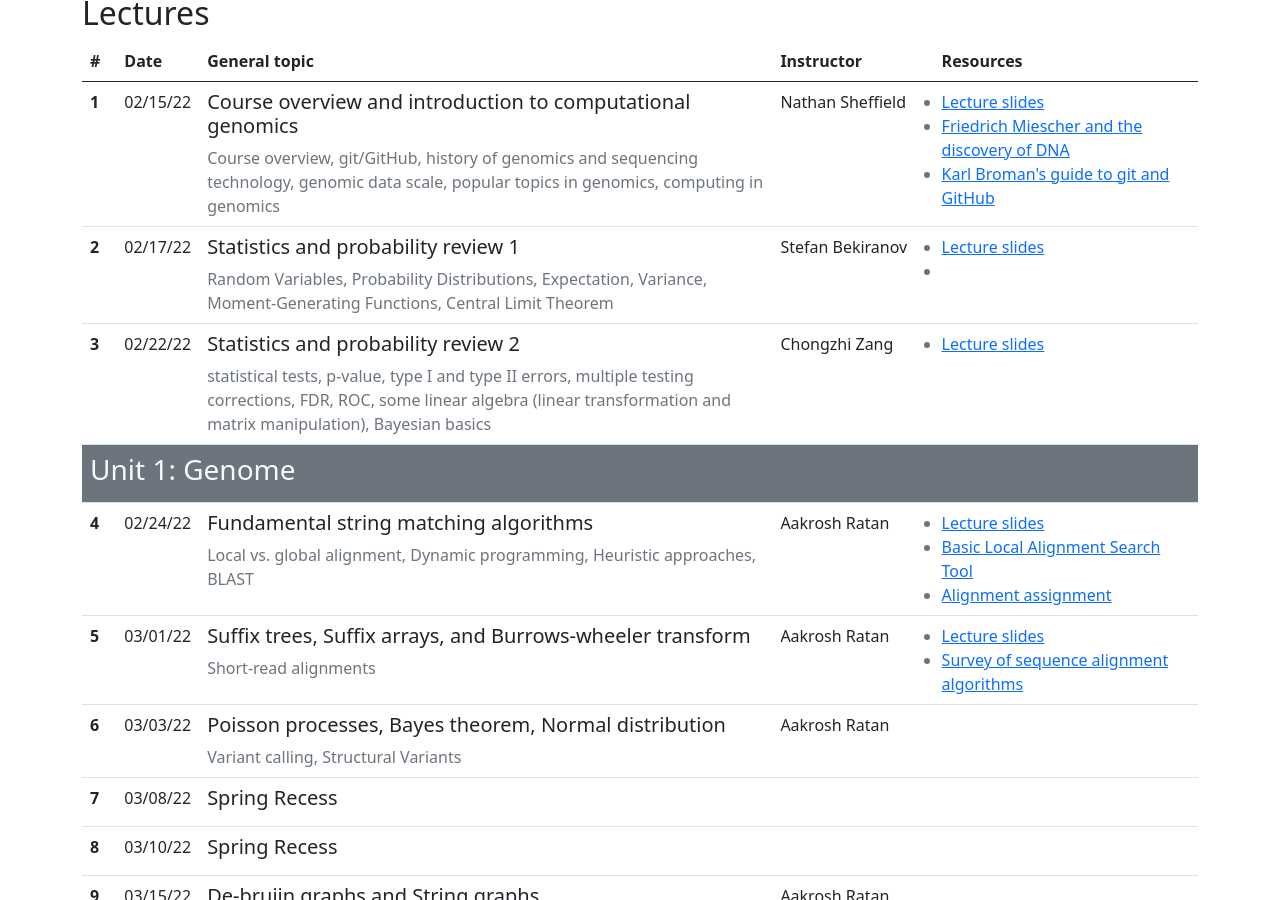
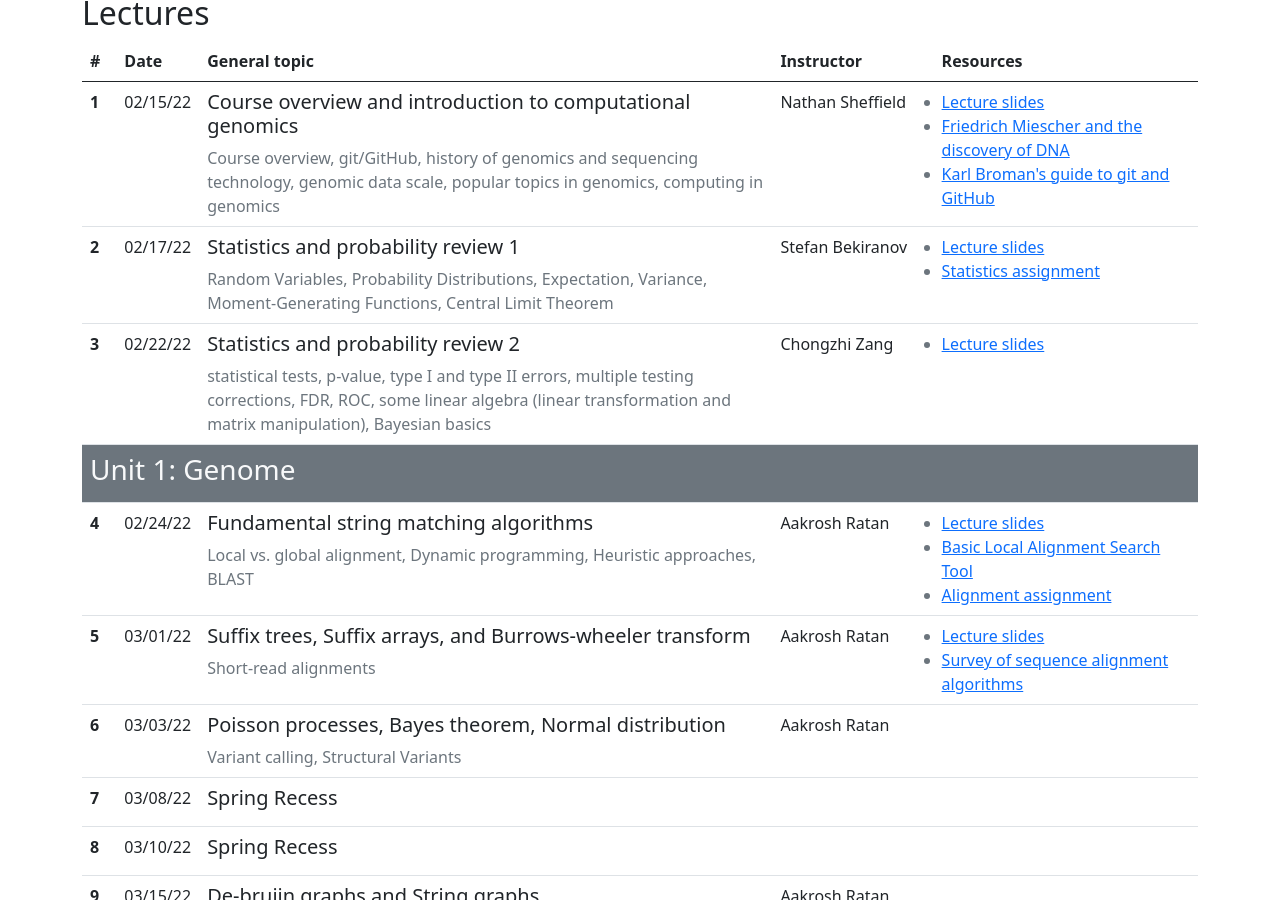
Before and after one commit to cphg/compgen, a Jekyll site: the page built from index.md, in a window 1280 px wide and 900 px high, scrolled down 498 px. Built offline with Jekyll 4.4.1, drawn with Linux system fonts in a browser that asks for light colours.

Commit message:
Update lectures.yaml
Added title to stats assignment.

```diff
--- a/_data/lectures.yaml
+++ b/_data/lectures.yaml
@@ -20,6 +20,7 @@ lectures:
       - url: slides/statistics1
         title: Lecture slides
       - url: resources/BIMS_8601_Homework1.pdf
+        title: Statistics assignment
   - lecture_number: 3
     date: 02/22/22
     topic: Statistics and probability review 2
```
